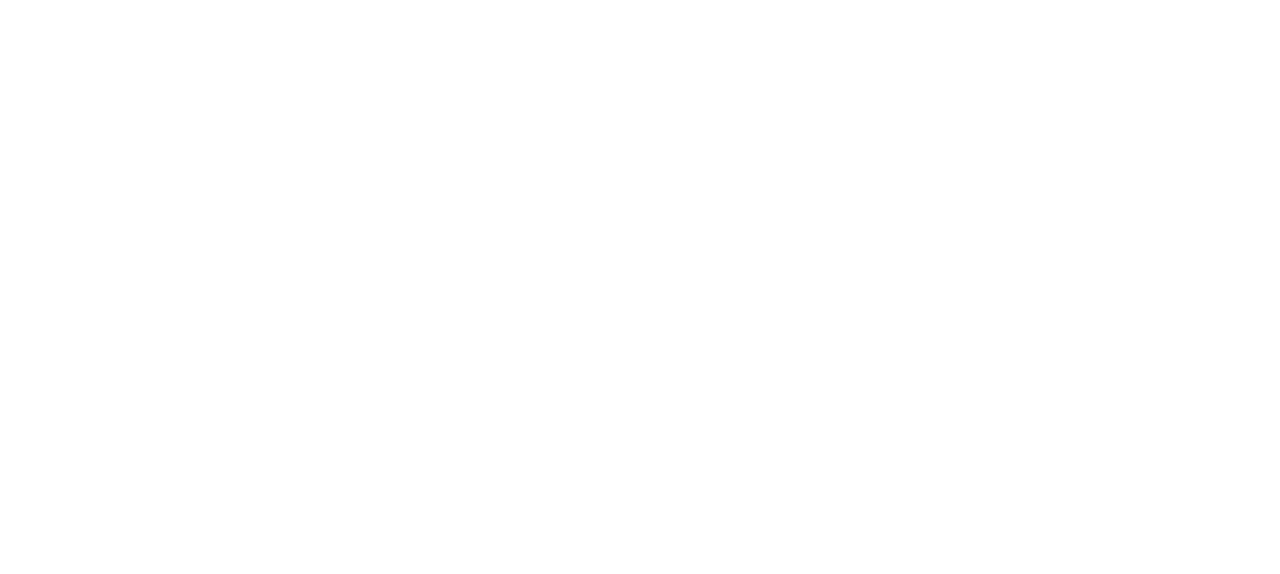
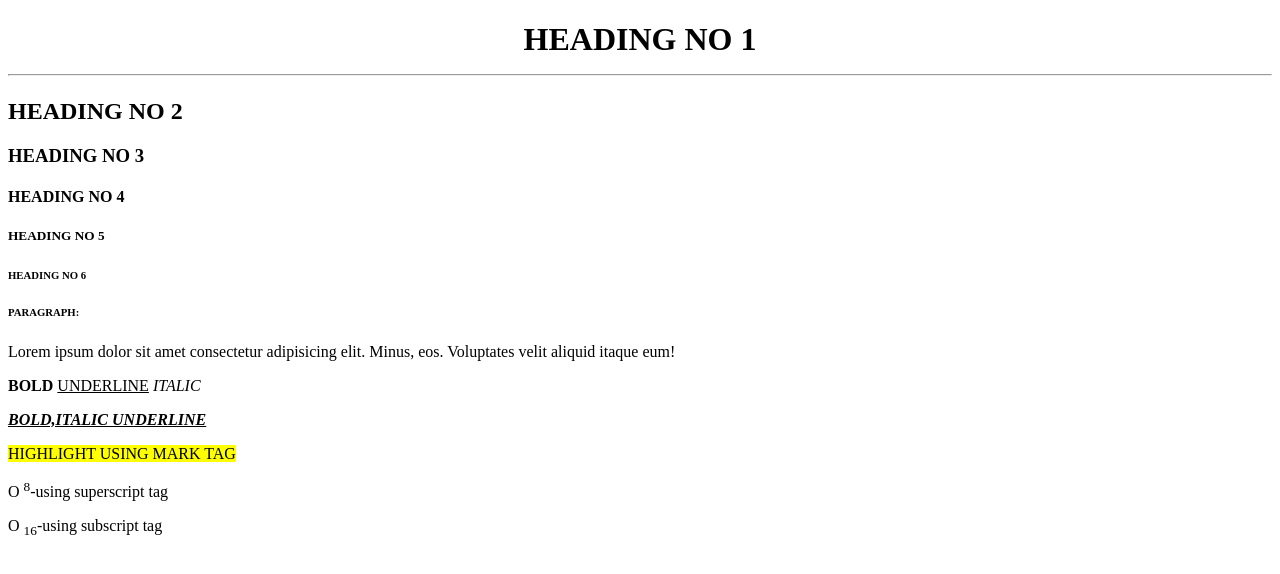
Before and after one commit to asnawazeer/portfolio-v2, a plain HTML site: page index.html in a window 1280 px wide. Drawn offline with Linux system fonts and the light colour scheme.

```diff
--- a/index.html
+++ b/index.html
@@ -0,0 +1,25 @@
+<!DOCTYPE html>
+<html lang="en">
+<head>
+    <meta charset="UTF-8">
+    <meta name="viewport" content="width=device-width, initial-scale=1.0">
+    <title>HTML DOCUMENT</title>
+</head>
+<body>
+    <h1><center>HEADING NO 1 <hr></center></h1>
+    <h2>HEADING NO 2</h2>
+    <h3>HEADING NO 3</h3>
+    <h4>HEADING NO 4</h4>
+    <h5>HEADING NO 5</h5>
+    <h6>HEADING NO 6</h6>
+    <h6>PARAGRAPH:</h6>
+    <P>Lorem ipsum dolor sit amet consectetur adipisicing elit. Minus, eos. Voluptates velit aliquid itaque eum!</P>
+    <b>BOLD</b>
+    <U>UNDERLINE</U>
+    <i>ITALIC</i>
+    <P><B><I><U>BOLD,ITALIC UNDERLINE </U></I></B></P>
+    <P><MARK>HIGHLIGHT USING MARK TAG</MARK></P>
+   <p>O <sup>8</sup>-using superscript tag</p>
+   <p>O <sub>16</sub>-using subscript tag</p>
+</body>
+</html>
```
